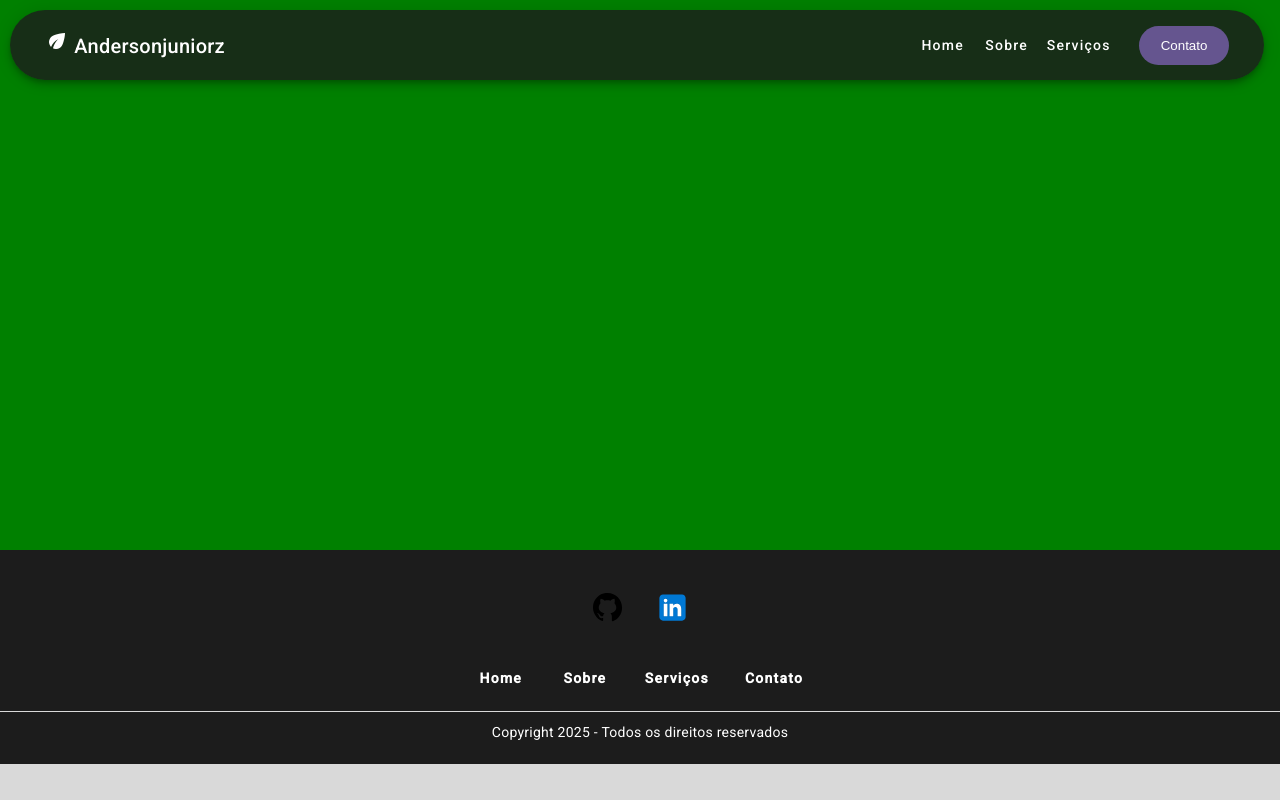
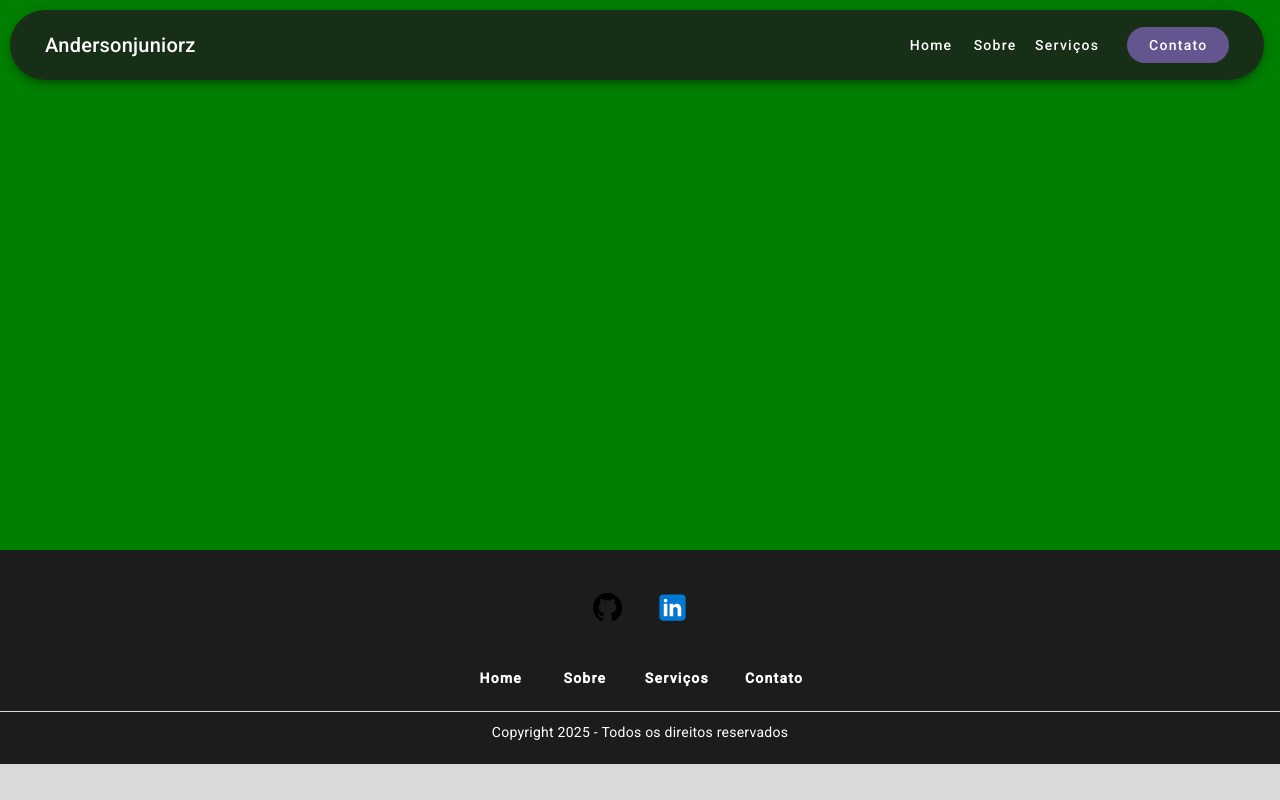
Before and after one commit to andersonjuniorz/andersonjuniorz-portfolio, an Angular app: page / in a window 1280 px wide. Built offline with nearby package versions, Linux system fonts and the light colour scheme.

Commit message:
add contact link and fix bugs

```diff
--- a/src/app/components/navbar/navbar.component.html
+++ b/src/app/components/navbar/navbar.component.html
@@ -1,6 +1,6 @@
 <nav>
     <mat-toolbar class="mat-elevation-z6">
-        <a class="logo" routerLink="/"> <mat-icon>eco</mat-icon> Andersonjuniorz</a>
+        <a class="logo" routerLink="/">Andersonjuniorz</a>
 
         <div class="spacer"></div>
 
@@ -14,6 +14,6 @@
             <button mat-menu-item routerLink="/services/3d">Serviço 3D</button>
         </mat-menu>
 
-        <button class="contactLink">Contato</button>
+        <button mat-button (click)="goToContact()" class="contactLink">Contato</button>
     </mat-toolbar>
 </nav>
--- a/src/app/components/navbar/navbar.component.ts
+++ b/src/app/components/navbar/navbar.component.ts
@@ -1,21 +1,72 @@
-import { Component } from '@angular/core';
-
-import {MatIconModule} from '@angular/material/icon';
+import { Component, Inject, PLATFORM_ID } from '@angular/core';
+import { Router, NavigationEnd } from '@angular/router';
+import { filter } from 'rxjs/operators';
 import {MatButtonModule} from '@angular/material/button';
 import {MatToolbarModule} from '@angular/material/toolbar';
 import {MatMenuModule} from '@angular/material/menu';
 import { RouterModule } from '@angular/router';
+import { isPlatformBrowser } from '@angular/common';
+import { DOCUMENT } from '@angular/common';
 
 @Component({
   selector: 'app-navbar',
   imports: [
     MatToolbarModule,
     MatButtonModule,
-    MatIconModule,
     RouterModule,
     MatMenuModule
   ],
   templateUrl: './navbar.component.html',
   styleUrl: './navbar.component.scss'
 })
-export class NavbarComponent {}
+export class NavbarComponent {
+
+  constructor(
+    private router: Router,
+    @Inject(PLATFORM_ID) private platformId: Object, // Injeta o identificador da plataforma
+    @Inject(DOCUMENT) private document: Document // Usa DOCUMENT para manipulação segura do DOM
+  ) {}
+
+
+  ngOnInit(): void {
+    if (isPlatformBrowser(this.platformId)) { // Verifica se esta no navegador
+      this.router.events.pipe(
+        filter(event => event instanceof NavigationEnd)
+      ).subscribe(() => {
+        window.scrollTo(0, 0);
+      });
+    }
+  }
+
+  goToContact() {
+
+    if (isPlatformBrowser(this.platformId)) { // Garante que so rode no navegador
+
+      if (this.router.url === '/') {
+
+        const contactSection = this.document.getElementById('contact');
+
+        if (contactSection) {
+          contactSection.scrollIntoView({ behavior: 'smooth' });
+        }
+
+      } else {
+
+        this.router.navigate(['/']).then(() => {
+
+          setTimeout(() => {
+            const contactSection = this.document.getElementById('contact');
+
+            if (contactSection) {
+              contactSection.scrollIntoView({ behavior: 'smooth' });
+            }
+
+          }, 300);
+
+        });
+
+      }
+    }
+  }
+
+}
```
